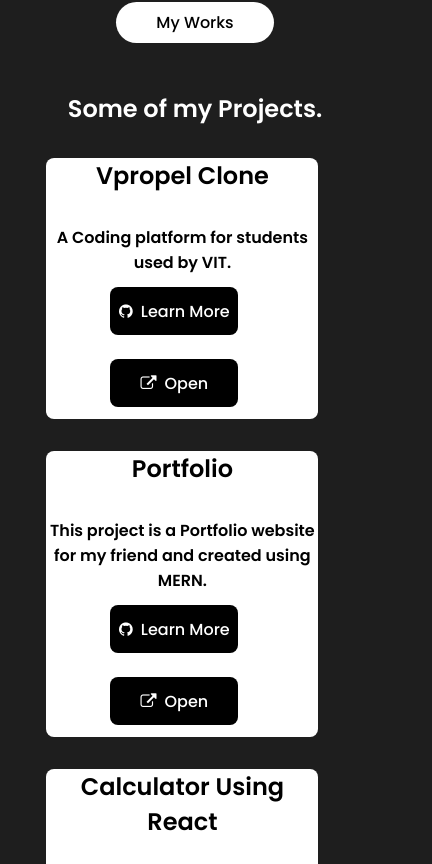
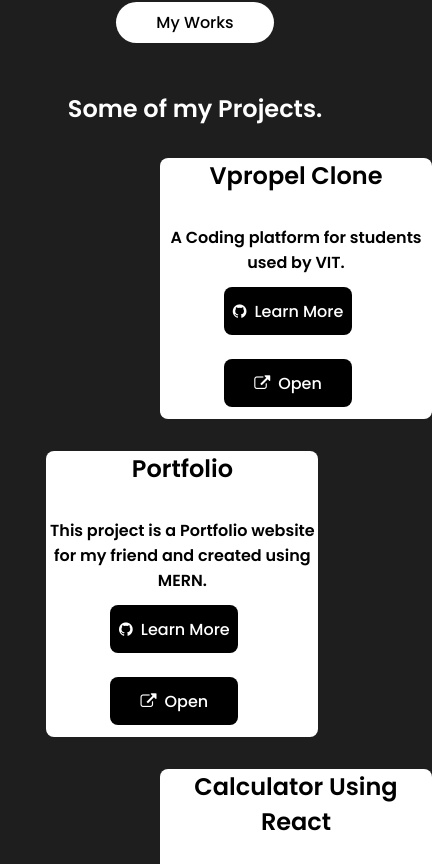
Before and after one commit to mrrajeev29/Portfolio, a React (Create React App) app: page / in a window 390 px wide. Shown: the part 4160-5024 px from the top of the page, 432 px wide, since content can reach past the window. Built offline with nearby package versions, Linux system fonts and the light colour scheme.

Commit message:
Update projects.css

```diff
--- a/src/components/Projects/projects.css
+++ b/src/components/Projects/projects.css
@@ -81,7 +81,7 @@
         height: auto;
         width: 17rem;
         background-color:white;
-        margin-left: 2.9rem;
+        margin-left:calc(50vw-8.5rem);
         margin-top: 2rem;
         border-radius: 0.5rem;
     }
```
